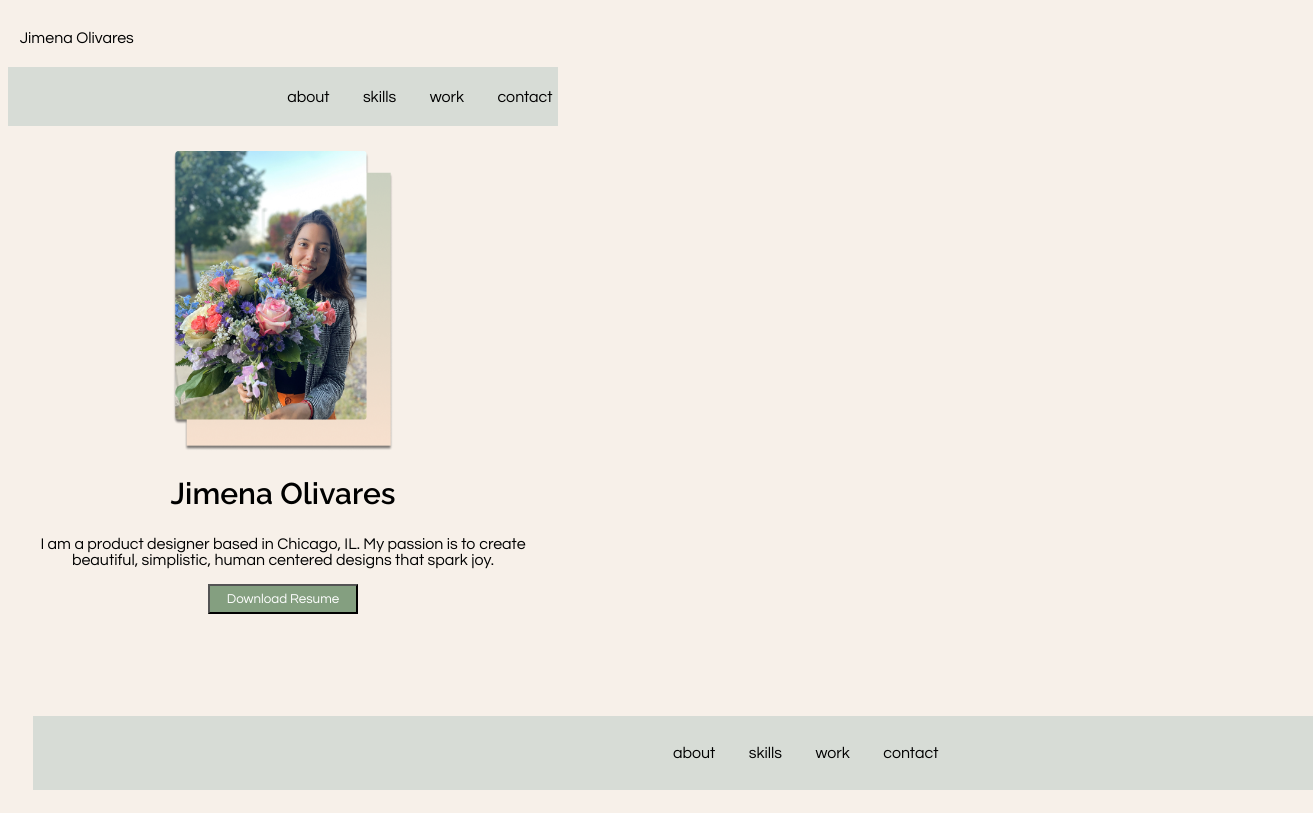
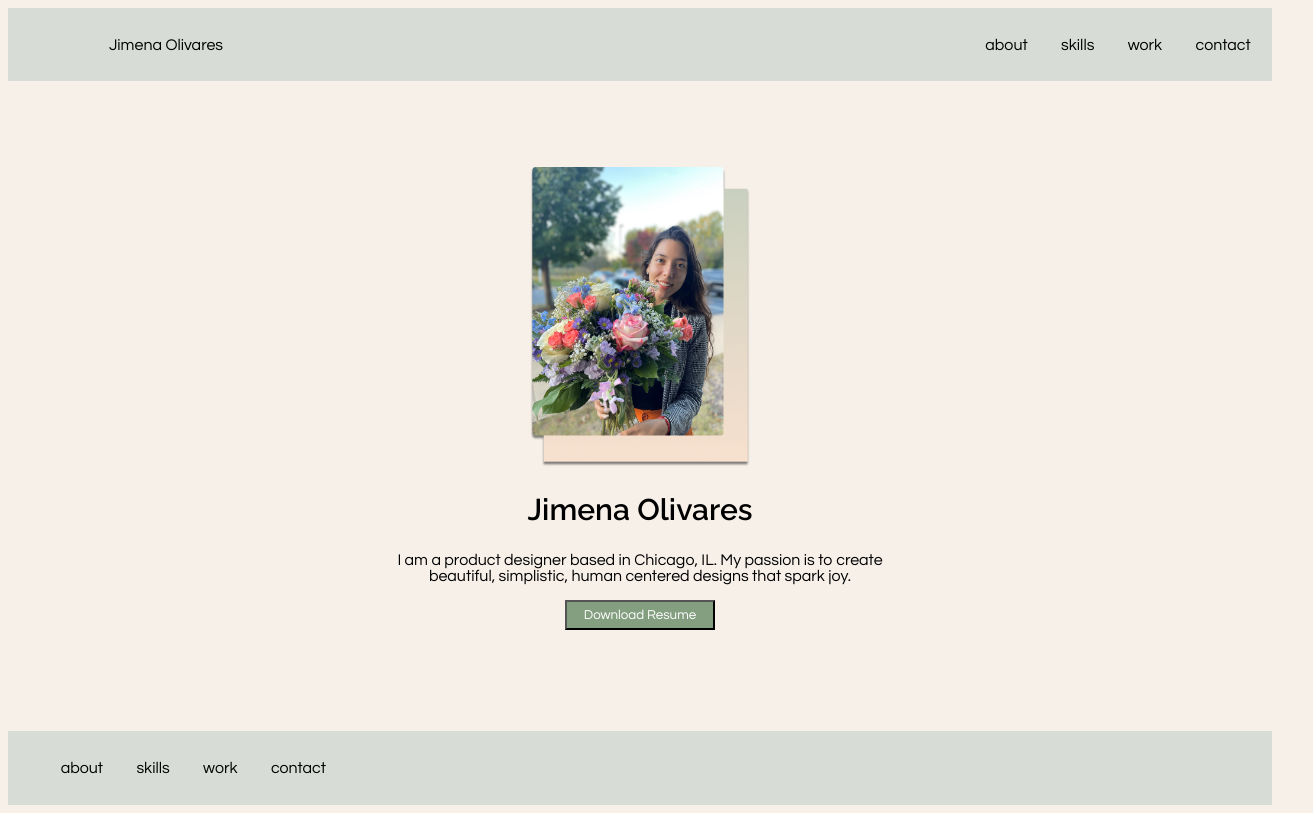
Before and after one commit to jimena1997/UX_UI_Hw_17, a plain HTML site: page index.html in a window 1280 px wide. Shown: the whole page, 1313 px wide, since content can reach past the window. Drawn offline with Linux system fonts and the light colour scheme.

Commit message:
final attempt

```diff
--- a/css/style.css
+++ b/css/style.css
@@ -9,10 +9,11 @@
     text-align: center;
 }
 header {
-    display: inline-block;
+    background-color: #d7dcd6;
 }
+
 nav {
-    width: 98%;
+    width: 72%;
     padding: 1%;
     background-color: #d7dcd6;
     text-align: right;
@@ -20,7 +21,7 @@ nav {
     font-family: 'Questrial', sans-serif;
 }
 
-ul {
+header ul {
     width: 50%;
     margin-left: auto;
 }
@@ -32,14 +33,12 @@ ul {
 
 .content {
     width: 500px;
-    margin: 0 auto;
+    margin: 5% auto;
 }
 
 footer {
     background-color: #d7dcd6;
     padding: 1%;
-    position: absolute;
-    bottom: 10px;
     text-align: left;
     width: 98%;
     word-spacing: 30px;
@@ -90,3 +89,6 @@ h1 {
     font-family: 'Raleway', sans-serif;
     font-size: 30px;
 }
+footer ul {
+
+}
```
Also changed, not shown: index.html (+6 -3 lines).
